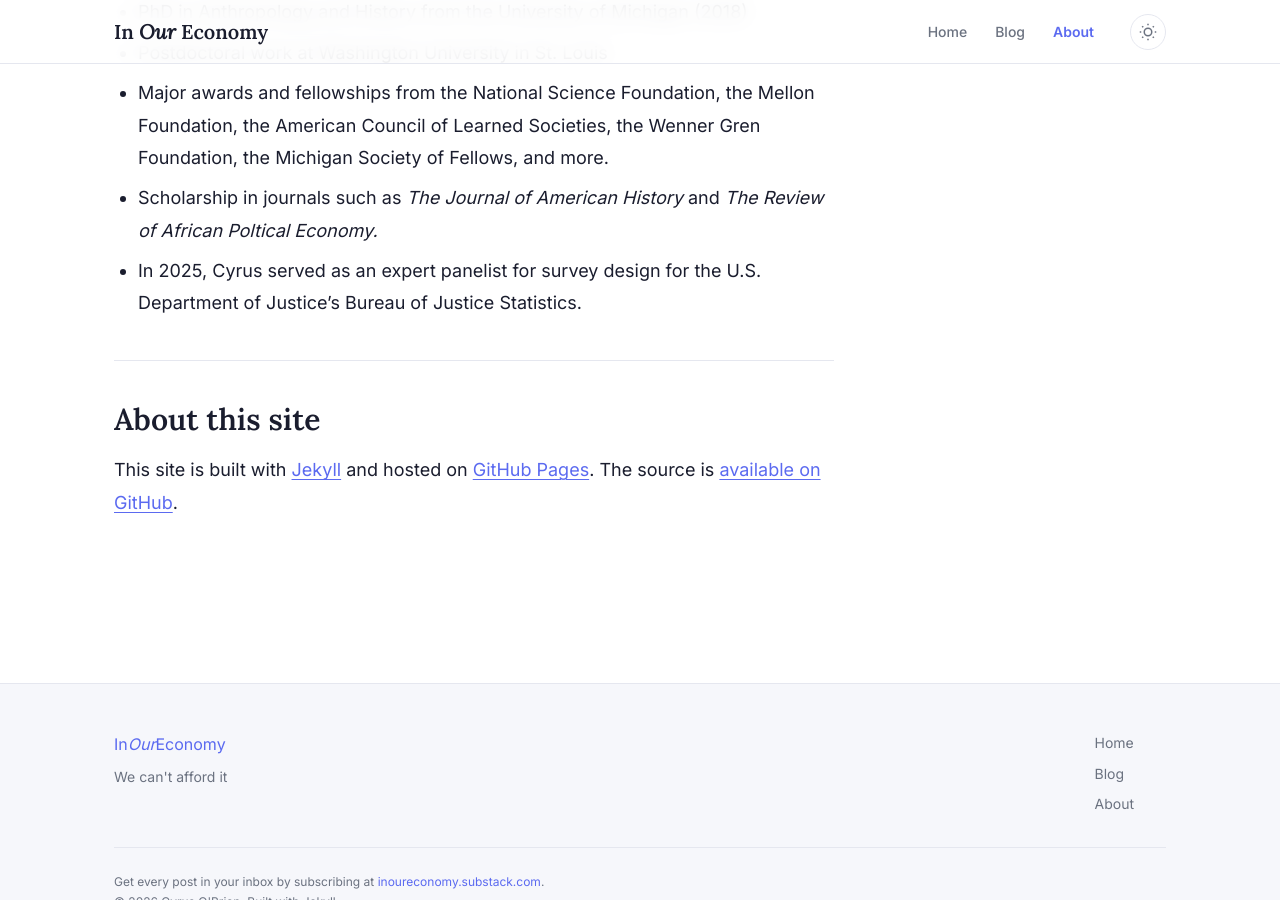
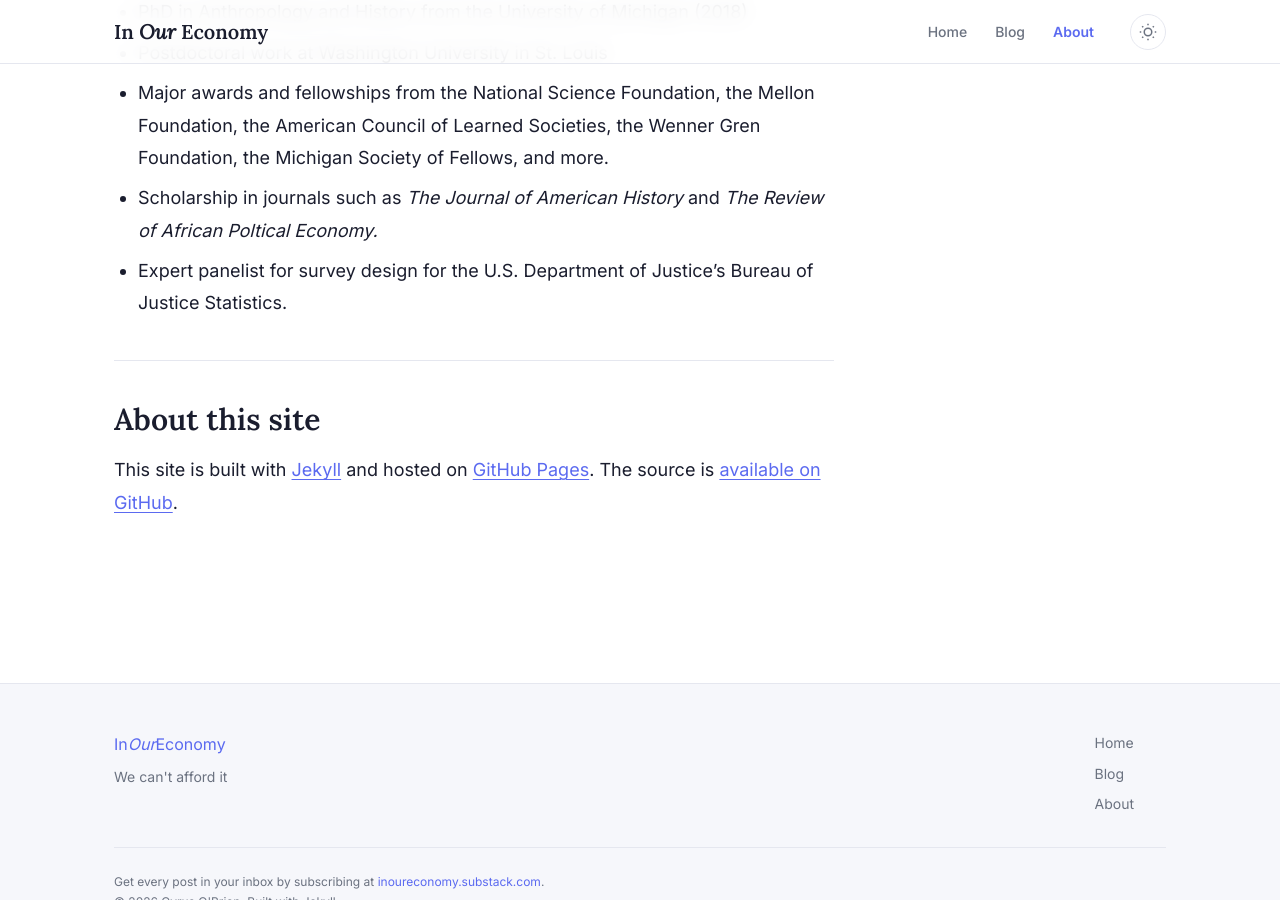
Before and after one commit to in-our-economy/inoureconomy, a Jekyll site: the page built from about.md, in a window 1280 px wide and 900 px high, scrolled down 735 px. Built offline with Jekyll 4.4.1, drawn with Linux system fonts in a browser that asks for light colours; some of the changed lines change nothing that is shown.

Commit message:
fix bad link and add privacy-friendly analytics

```diff
--- a/_layouts/default.html
+++ b/_layouts/default.html
@@ -20,6 +20,15 @@
 
   <!-- Feed -->
   {% feed_meta %}
+
+<!-- Privacy-friendly analytics by Plausible -->
+<script async src="https://plausible.io/js/pa-ltfRkkPpzkwBDJyZR6QCk.js"></script>
+<script>
+  window.plausible=window.plausible||function(){(plausible.q=plausible.q||[]).push(arguments)},plausible.init=plausible.init||function(i){plausible.o=i||{}};
+  plausible.init()
+</script>
+
+
 </head>
 <body>
   <a class="skip-link" href="#main-content">Skip to content</a>
--- a/about.md
+++ b/about.md
@@ -9,7 +9,7 @@
 
 ### Disclaimer
 
-This website is the personal project of Cyrus O'Brien, PhD. You can read about me and my work at [www.cyrusobrien.com](www.cyrusobrien.com). The work published here is entirely mine and does not represent the views or opinions of any other person or organization.
+This website is the personal project of Cyrus O'Brien, PhD. You can read about me and my work at [www.cyrusobrien.com](https://cyrusobrien.com). The work published here is entirely mine and does not represent the views or opinions of any other person or organization.
 
 
 ### How you can help
@@ -29,7 +29,7 @@
 - Postdoctoral work at Washington University in St. Louis
 - Major awards and fellowships from the National Science Foundation, the Mellon Foundation, the American Council of Learned Societies, the Wenner Gren Foundation, the Michigan Society of Fellows, and more.
 - Scholarship in journals such as *The Journal of American History* and *The Review of African Poltical Economy.*
-- In 2025, Cyrus served as an expert panelist for survey design for the U.S. Department of Justice's Bureau of Justice Statistics.
+- Expert panelist for survey design for the U.S. Department of Justice's Bureau of Justice Statistics.
 
 
 </div>
```
Also changed, not shown: 2 other files.
